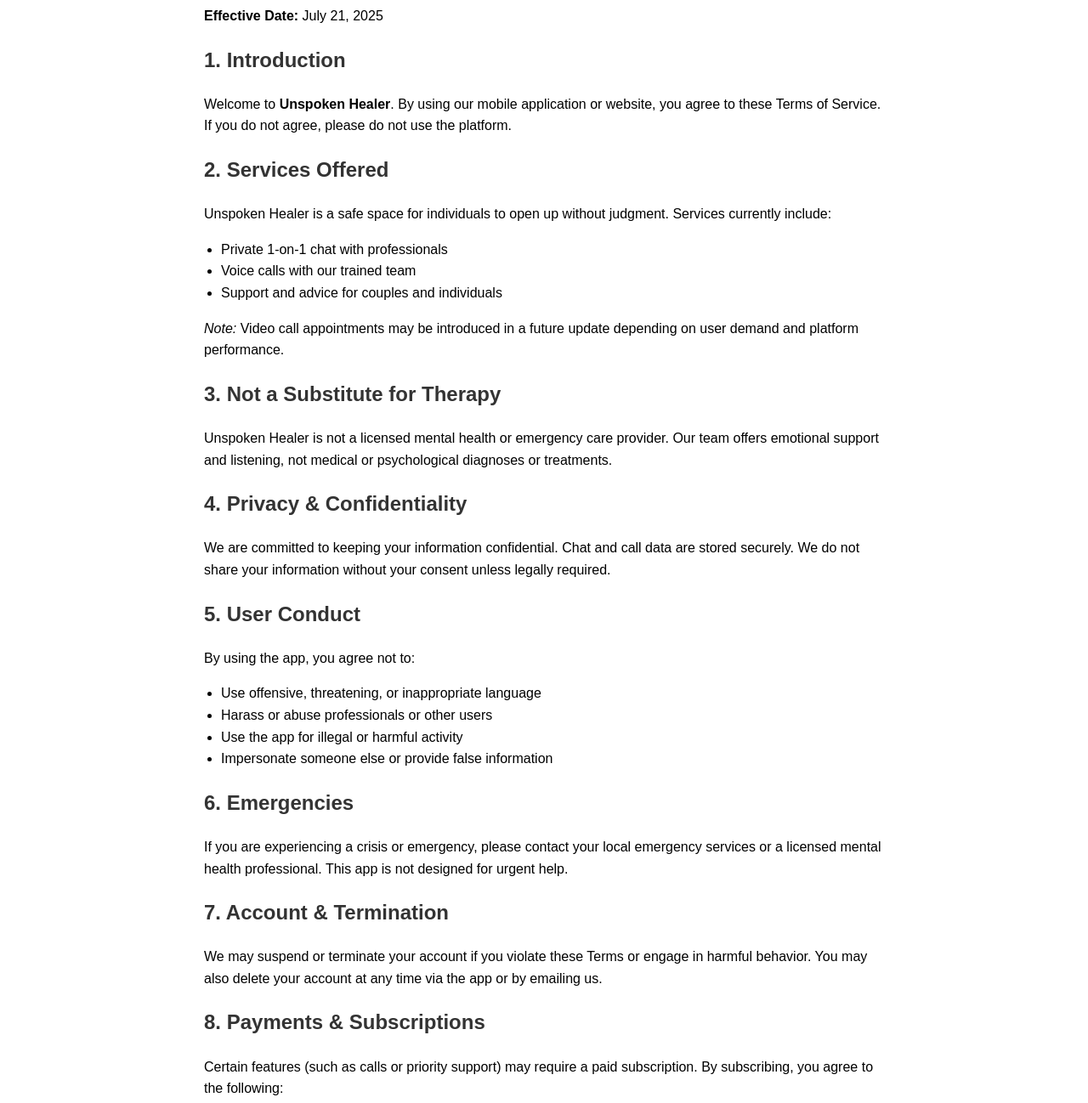
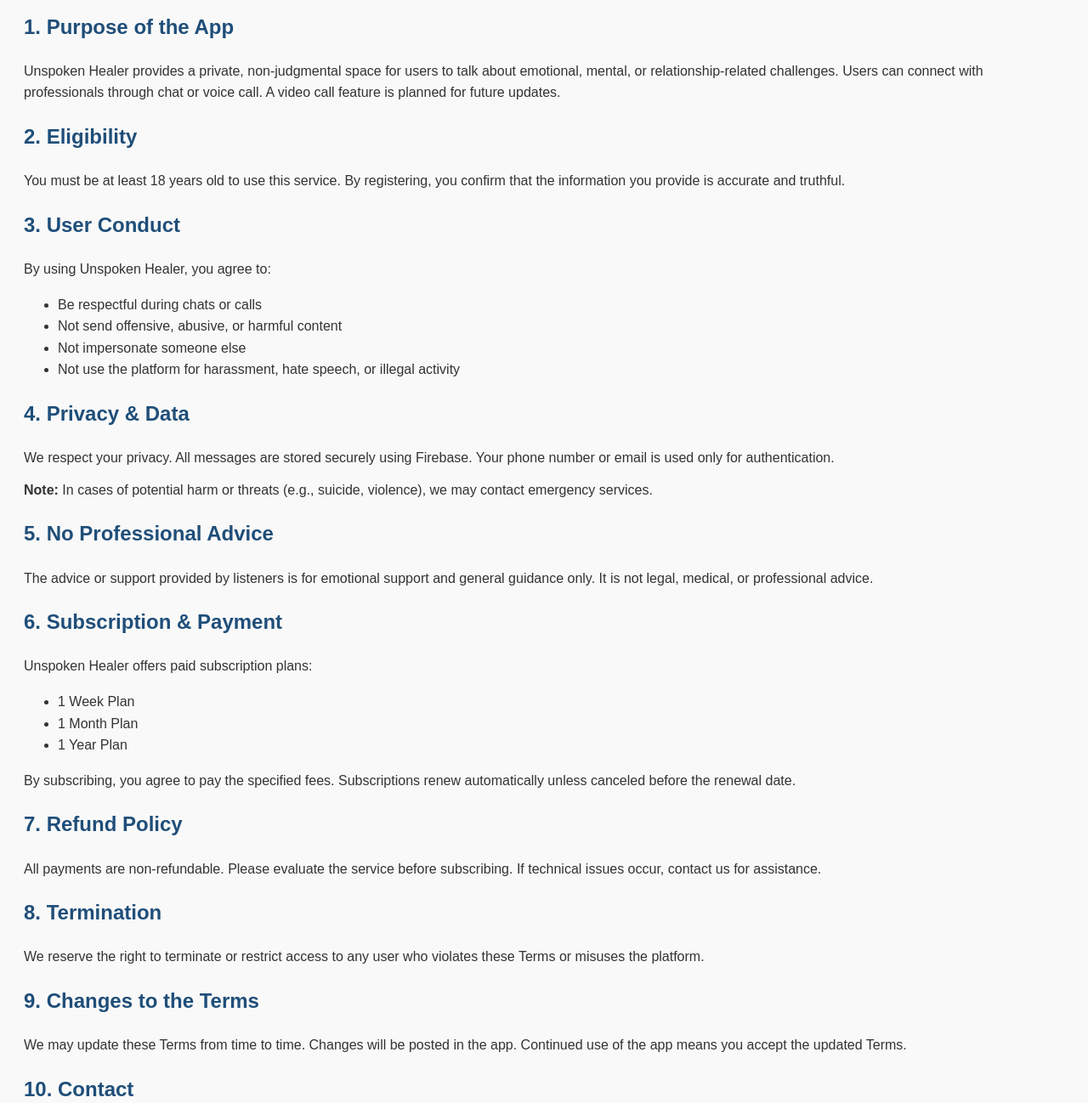
Before and after one commit to Abhishek252-sudo/unspoken-healer, a plain HTML site: page index.html in a window 1280 px wide. Shown: the part 108-1406 px from the top of the page at 85% size. Drawn offline with Linux system fonts and the light colour scheme.

Commit message:
Update index.html

```diff
--- a/index.html
+++ b/index.html
@@ -2,81 +2,74 @@
 <html lang="en">
 <head>
   <meta charset="UTF-8" />
-  <meta name="viewport" content="width=device-width, initial-scale=1.0"/>
+  <meta name="viewport" content="width=device-width, initial-scale=1.0" />
   <title>Terms of Service – Unspoken Healer</title>
   <style>
     body {
       font-family: Arial, sans-serif;
+      line-height: 1.6;
       padding: 20px;
-      line-height: 1.6;
-      max-width: 800px;
-      margin: auto;
+      background-color: #f9f9f9;
+      color: #333;
     }
     h1, h2 {
-      color: #333;
+      color: #1f4e79;
     }
-    ul {
-      padding-left: 20px;
+    h1 {
+      margin-bottom: 0;
+    }
+    p {
+      margin: 12px 0;
     }
   </style>
 </head>
 <body>
-  <h1>Terms of Service</h1>
-  <p><strong>Effective Date:</strong> July 21, 2025</p>
+  <h1>Terms of Service – Unspoken Healer</h1>
 
-  <h2>1. Introduction</h2>
-  <p>Welcome to <strong>Unspoken Healer</strong>. By using our mobile application or website, you agree to these Terms of Service. If you do not agree, please do not use the platform.</p>
+  <h2>1. Purpose of the App</h2>
+  <p>Unspoken Healer provides a private, non-judgmental space for users to talk about emotional, mental, or relationship-related challenges. Users can connect with professionals through chat or voice call. A video call feature is planned for future updates.</p>
 
-  <h2>2. Services Offered</h2>
-  <p>Unspoken Healer is a safe space for individuals to open up without judgment. Services currently include:</p>
+  <h2>2. Eligibility</h2>
+  <p>You must be at least 18 years old to use this service. By registering, you confirm that the information you provide is accurate and truthful.</p>
+
+  <h2>3. User Conduct</h2>
+  <p>By using Unspoken Healer, you agree to:</p>
   <ul>
-    <li>Private 1-on-1 chat with professionals</li>
-    <li>Voice calls with our trained team</li>
-    <li>Support and advice for couples and individuals</li>
-  </ul>
-  <p><em>Note:</em> Video call appointments may be introduced in a future update depending on user demand and platform performance.</p>
-
-  <h2>3. Not a Substitute for Therapy</h2>
-  <p>Unspoken Healer is not a licensed mental health or emergency care provider. Our team offers emotional support and listening, not medical or psychological diagnoses or treatments.</p>
-
-  <h2>4. Privacy & Confidentiality</h2>
-  <p>We are committed to keeping your information confidential. Chat and call data are stored securely. We do not share your information without your consent unless legally required.</p>
-
-  <h2>5. User Conduct</h2>
-  <p>By using the app, you agree not to:</p>
-  <ul>
-    <li>Use offensive, threatening, or inappropriate language</li>
-    <li>Harass or abuse professionals or other users</li>
-    <li>Use the app for illegal or harmful activity</li>
-    <li>Impersonate someone else or provide false information</li>
+    <li>Be respectful during chats or calls</li>
+    <li>Not send offensive, abusive, or harmful content</li>
+    <li>Not impersonate someone else</li>
+    <li>Not use the platform for harassment, hate speech, or illegal activity</li>
   </ul>
 
-  <h2>6. Emergencies</h2>
-  <p>If you are experiencing a crisis or emergency, please contact your local emergency services or a licensed mental health professional. This app is not designed for urgent help.</p>
+  <h2>4. Privacy & Data</h2>
+  <p>We respect your privacy. All messages are stored securely using Firebase. Your phone number or email is used only for authentication.</p>
+  <p><strong>Note:</strong> In cases of potential harm or threats (e.g., suicide, violence), we may contact emergency services.</p>
 
-  <h2>7. Account & Termination</h2>
-  <p>We may suspend or terminate your account if you violate these Terms or engage in harmful behavior. You may also delete your account at any time via the app or by emailing us.</p>
+  <h2>5. No Professional Advice</h2>
+  <p>The advice or support provided by listeners is for emotional support and general guidance only. It is not legal, medical, or professional advice.</p>
 
-  <h2>8. Payments & Subscriptions</h2>
-  <p>Certain features (such as calls or priority support) may require a paid subscription. By subscribing, you agree to the following:</p>
-  <ul>
-    <li>Subscriptions are billed on a recurring basis (monthly/yearly)</li>
-    <li>Charges will continue unless you cancel before renewal</li>
-    <li>Payments are handled via secure third-party processors like Google Play or Razorpay</li>
-    <li>All payments are non-refundable, including partial usage</li>
-  </ul>
-  <p>Users can cancel or manage subscriptions via the platform used for purchase (e.g., Google Play Store).</p>
+  <h2>6. Subscription & Payment</h2>
+  <p>Unspoken Healer offers paid subscription plans:
+    <ul>
+      <li>1 Week Plan</li>
+      <li>1 Month Plan</li>
+      <li>1 Year Plan</li>
+    </ul>
+  </p>
+  <p>By subscribing, you agree to pay the specified fees. Subscriptions renew automatically unless canceled before the renewal date.</p>
 
-  <h2>9. Future Features</h2>
-  <p>We are constantly working to improve the app. Planned future features include scheduled video call sessions. We will notify users if and when these become available and update the Terms accordingly.</p>
+  <h2>7. Refund Policy</h2>
+  <p>All payments are non-refundable. Please evaluate the service before subscribing. If technical issues occur, contact us for assistance.</p>
 
-  <h2>10. Changes to Terms</h2>
-  <p>We may update these Terms periodically. Continued use of the app after updates means you accept the revised Terms. The latest version will always be available on our website.</p>
+  <h2>8. Termination</h2>
+  <p>We reserve the right to terminate or restrict access to any user who violates these Terms or misuses the platform.</p>
 
-  <h2>11. Contact Us</h2>
-  <p>If you have any questions or concerns, please contact us at:</p>
-  <p><strong>Email:</strong> infoabhishekbhandari@gmail.com</p>
+  <h2>9. Changes to the Terms</h2>
+  <p>We may update these Terms from time to time. Changes will be posted in the app. Continued use of the app means you accept the updated Terms.</p>
 
-  <p>Thank you for trusting Unspoken Healer. We are here to listen — without judgment.</p>
+  <h2>10. Contact</h2>
+  <p>If you have questions or concerns about these Terms, please contact us at:<br>
+  Email: <a href="mailto:infoabhishekbhandari@gmail.com">infoabhishekbhandari@gmail.com</a><br>
+  App Name: Unspoken Healer</p>
 </body>
 </html>
```
